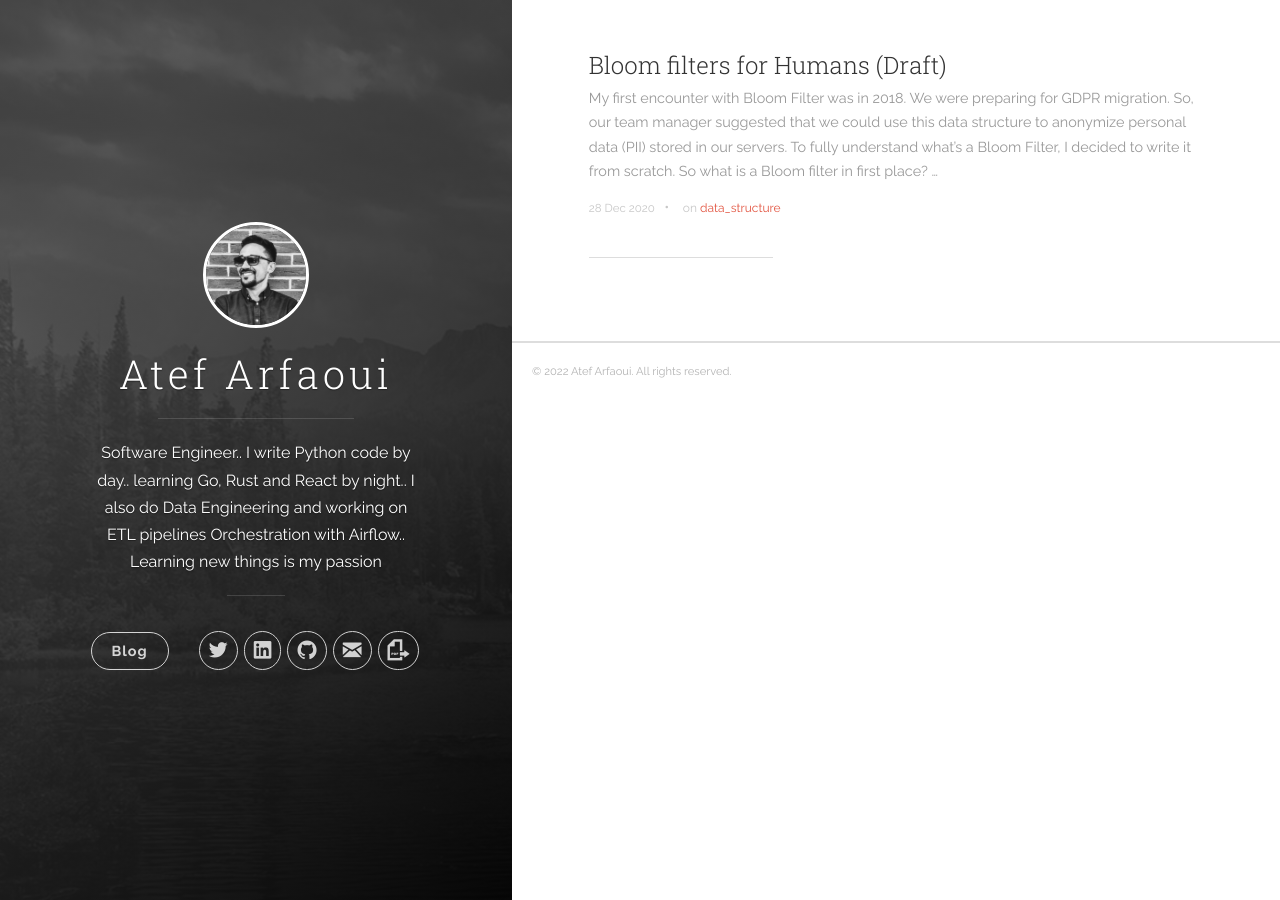
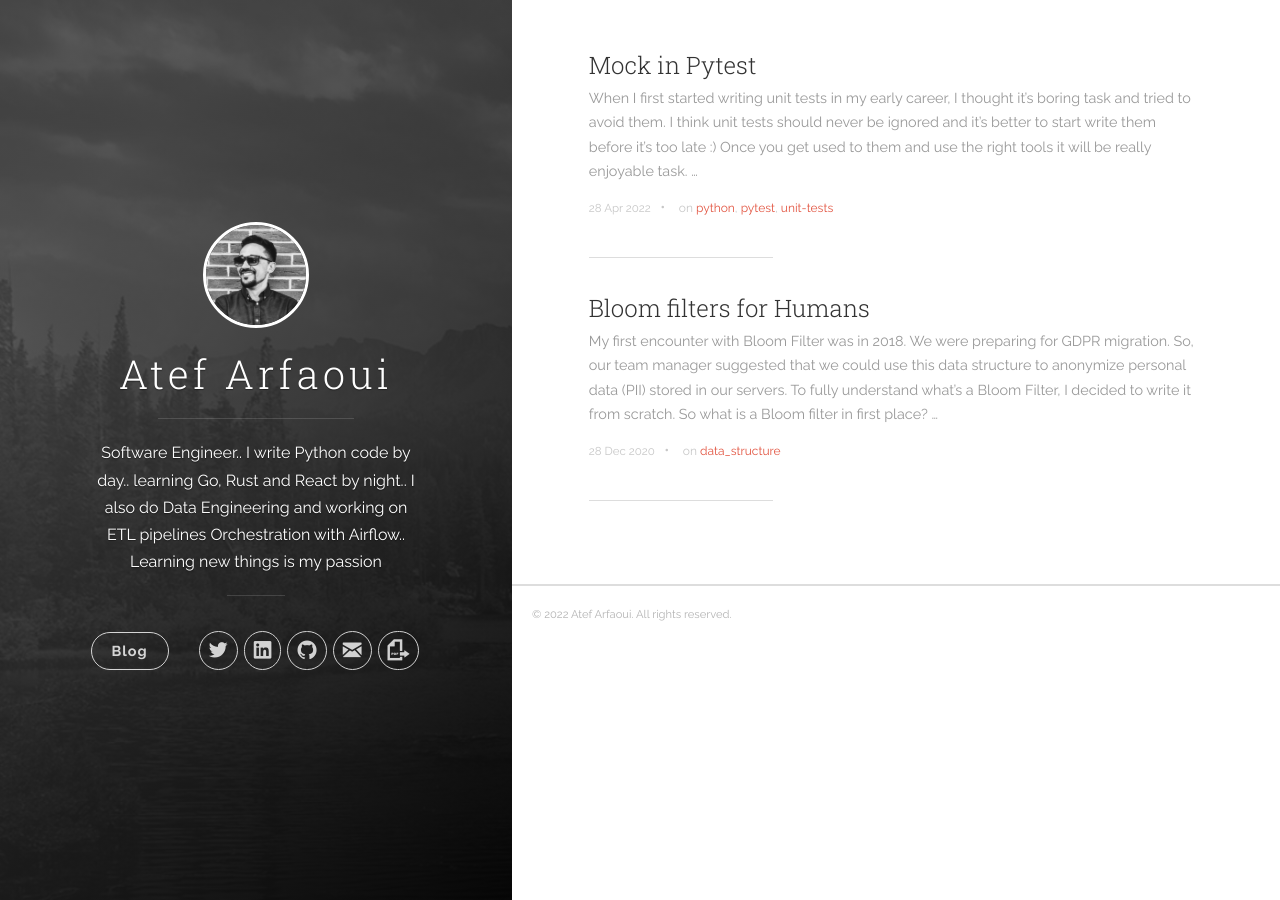
Before and after one commit to atef-arfaoui/atef-arfaoui.github.io, a Jekyll site: the page built from index.html, in a window 1280 px wide. Built offline with Jekyll 4.4.1, drawn with Linux system fonts in a browser that asks for light colours; the list of posts is cut into pages by our own code.

Commit message:
mock in pytest article

````diff
--- a/_posts/2020-12-28-bloomfilters-for-humans.markdown
+++ b/_posts/2020-12-28-bloomfilters-for-humans.markdown
@@ -1,5 +1,5 @@
 ---
-title:  "Bloom filters for Humans (Draft)"
+title:  "Bloom filters for Humans"
 date:   2020-12-28 20:04:23
 categories:
 tags: [data_structure]
--- /dev/null
+++ b/_posts/2022-04-29-mock-tests.markdown
@@ -0,0 +1,81 @@
+---
+title:  "Mock in Pytest"
+date:   2022-04-28 20:04:23
+categories:
+tags: [python, pytest, unit-tests]
+---
+When I first started writing unit tests in my early career, I thought it's boring task and tried to avoid them.
+I think unit tests should never be ignored and it's better to start write them before it's too late :) Once you get used to them and use the right tools it will be really enjoyable task.
+
+One of the struggles to write unit tests is mocking functions; changing the behavior of external calls, dependencies, database connections, etc.
+So, I decided to write a blog series about unit testing and start with mocking functions.
+
+
+
+Let's start with a simple example: Write a script that interacts with AWS S3; it checks if there are dev buckets (check if any bucket starts with "dev-")
+
+### files structure
+```bash
+
+├── main.py
+├── tests
+│   ├── __init__.py
+│   └── test_utils.py
+└── utils
+    └── s3_utils.py
+```
+
+*main.py*
+```python
+    from utils.s3_utils import list_s3_buckets
+
+def check_dev_buckets() -> bool:
+    """
+    Checks if the dev buckets exist
+    """
+    buckets = list_s3_buckets()
+    for bucket in buckets:
+        if bucket.startswith('dev-'):
+            return True
+
+    return False
+
+
+if __name__ == '__main__':
+    if check_dev_buckets():
+        print('Dev buckets exist')
+    else:
+        print('No dev buckets found')
+```
+
+_s3_utils.py_
+```python
+from boto3 import client
+
+
+S3_CLIENT = client('s3')
+
+
+def list_s3_buckets():
+    """
+    Lists all S3 buckets
+    """
+    response = S3_CLIENT.list_buckets()
+    buckets = [bucket['Name'] for bucket in response['Buckets']]
+    return buckets
+```
+
+
+_test_utils.py_
+```python
+import mock
+from main import check_dev_buckets
+
+
+def test_check_dev_buckets():
+    with mock.patch('main.list_s3_buckets') as mock_list_s3_buckets:
+        mock_list_s3_buckets.return_value = ['dev-bucket-1', 'dev-bucket-2']
+        assert check_dev_buckets()
+```
+### ⚠️ Note
+in mock.patch() you need to pass the function where it's imported (used) not wehre it's defined. it should be `main.list_s3_buckets` and not `utils.s3_utils.list_s3_buckets`
````
Also changed, not shown: 8 other files.
